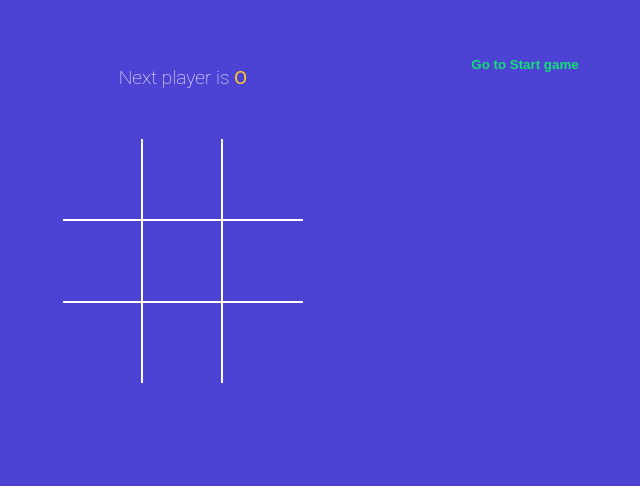
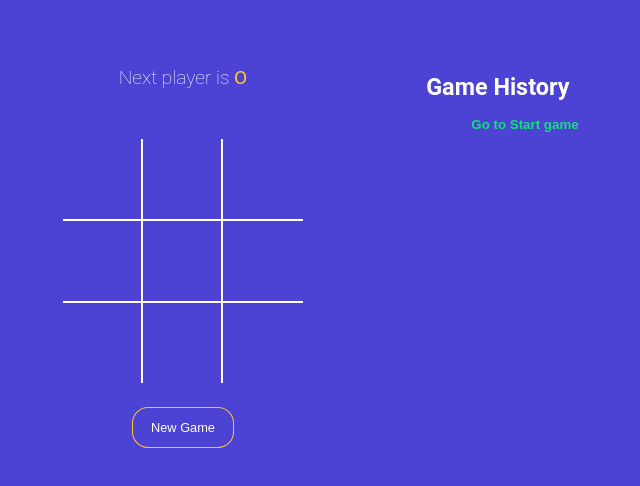
Before and after one commit to hiashraful/tictactoe, a React (Vite) app: page / in a window 1280 px wide. Shown: the part 190-676 px from the top of the page, without its empty margins (457-1097 px from the left). Built offline with nearby package versions, Linux system fonts and the light colour scheme.

Commit message:
game reset added

```diff
--- a/src/App.jsx
+++ b/src/App.jsx
@@ -4,11 +4,12 @@ import Board from './components/Board';
 import { calculateWinner } from './winner';
 import StatusMessage from './components/statusMessage';
 import History from './components/History';
+import Reset from './components/Reset';
+
+const NEW_GAME = [{ squares: Array(9).fill(null), isXNext: false }];
 
 function App() {
-  const [history, setHistory] = useState([
-    { squares: Array(9).fill(null), isXNext: false },
-  ]);
+  const [history, setHistory] = useState(NEW_GAME);
   const [currentMove, setCurrentMove] = useState(0);
   const gamingBoard = history[currentMove];
   const winner = calculateWinner(gamingBoard.squares);
@@ -19,8 +20,8 @@ function App() {
     setHistory(currentHistory => {
       const isTraversing = currentMove + 1 !== currentHistory.length;
       const lastGamingState = isTraversing
-      ? currentHistory[currentMove]
-      : currentHistory[currentHistory.length - 1]
+        ? currentHistory[currentMove]
+        : currentHistory[currentHistory.length - 1];
 
       const nextSquaresState = lastGamingState.squares.map(
         (squareValue, position) => {
@@ -31,10 +32,10 @@ function App() {
         }
       );
 
-      const base = isTraversing
+      const baseHistory = isTraversing
         ? currentHistory.slice(0, currentHistory.indexOf(lastGamingState) + 1)
         : currentHistory;
-      return base.concat({
+      return baseHistory.concat({
         squares: nextSquaresState,
         isXNext: !lastGamingState.isXNext,
       });
@@ -53,6 +54,12 @@ function App() {
         squares={gamingBoard.squares}
         handleSquareClick={handleSquareClick}
       />
+      <Reset
+        NEW_GAME={NEW_GAME}
+        setHistory={setHistory}
+        setCurrentMove={setCurrentMove}
+      />
+      <h3 className="history-heading">Game History</h3>
       <History history={history} moveTo={moveTo} currentMove={currentMove} />
     </div>
   );
--- /dev/null
+++ b/src/components/Reset.jsx
@@ -0,0 +1,12 @@
+const Reset = ({NEW_GAME, setHistory, setCurrentMove}) => {
+    const resetGame = () => {
+        setHistory(NEW_GAME);
+        setCurrentMove(0);
+      }
+    return(
+        <div>
+            <button type="button" onClick={resetGame } className='btn-reset'>New Game</button>
+        </div>
+    )
+}
+export default Reset;
--- a/src/style.scss
+++ b/src/style.scss
@@ -35,10 +35,14 @@ button {
 .text-orange {
   color: $orange;
 }
-
+.history-heading{
+  position: absolute;
+  left: 69%;
+}
 .history-wrapper {
   position: absolute;
   left: 65%;
+  top: 60px;
   width: 300px;
   text-align: center;
   margin-bottom: 20px;
```
